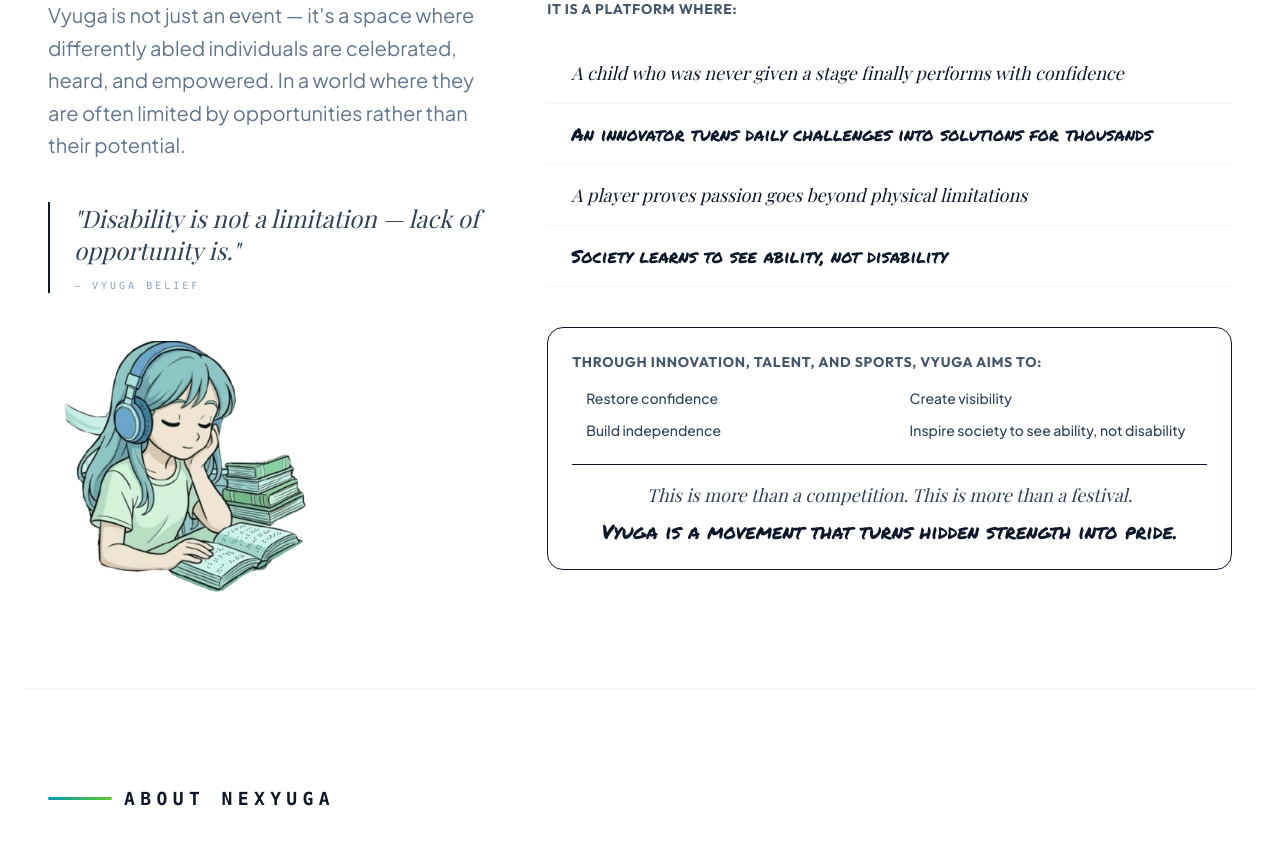
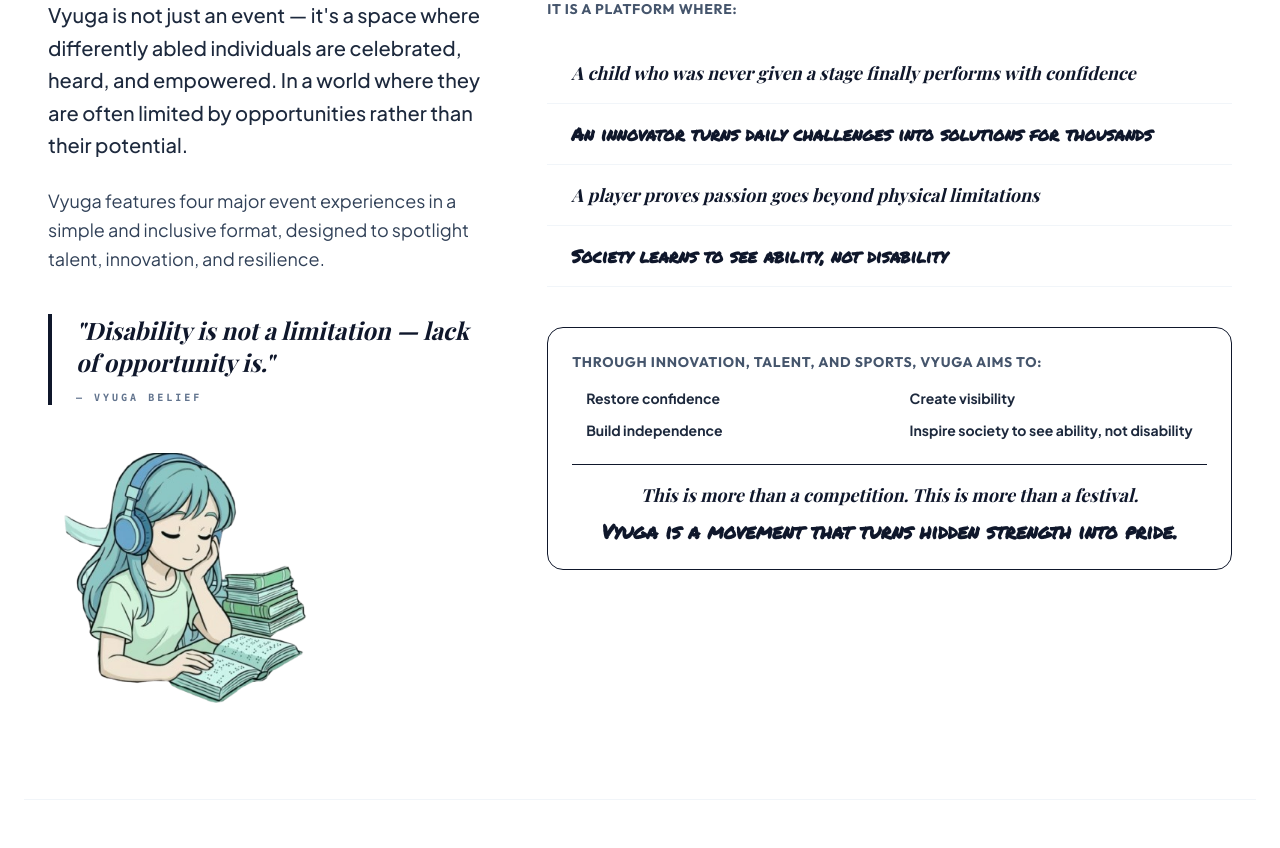
Before and after one commit to Mithunp123/Vyuga, a React (Vite) app in the folder frontend/: page /about in a window 1280 px wide. Shown: the part 1900-2748 px from the top of the page. Built offline with nearby package versions, Linux system fonts and the light colour scheme; a web font is replaced by a local one.

Commit message:
event exp

```diff
--- a/frontend/src/components/About.jsx
+++ b/frontend/src/components/About.jsx
@@ -72,6 +72,29 @@ const aims = [
   'Create visibility',
   'Build independence',
   'Inspire society to see ability, not disability'
+]
+
+const eventsList = [
+  {
+    title: "Innovation Fest for Differently Abled",
+    description: "Where students solve real disability-related problem statements in teams and build practical solutions.",
+    color: "text-brand-cyan"
+  },
+  {
+    title: "Innovation Fest by Differently Abled",
+    description: "An open challenge for disabled innovators and teams to present impactful ideas aligned with social goals.",
+    color: "text-brand-lime"
+  },
+  {
+    title: "Special Talent Utsav",
+    description: "A performance platform where schools and organizations nominate participants and top finalists showcase their talent on stage.",
+    color: "text-brand-cyan"
+  },
+  {
+    title: "Blind Cricket",
+    description: "A tournament for adults with disabilities where teams compete for prizes and a championship trophy.",
+    color: "text-brand-lime"
+  }
 ]
 
 export default function About() {
@@ -268,38 +291,30 @@ export default function About() {
 
           {/* Two-column text + feature list — no boxes */}
           <div className="mt-16 grid gap-16 lg:grid-cols-5">
-            <motion.div
-              initial={{ opacity: 0, y: 20 }}
-              whileInView={{ opacity: 1, y: 0 }}
-              viewport={{ once: true }}
-              transition={{ duration: 0.6, delay: 0.3 }}
+            <div
               className="lg:col-span-2"
             >
-              <p className="text-lg leading-relaxed text-slate-500 sm:text-xl">
+              <p className="text-lg leading-relaxed text-slate-800 font-medium sm:text-xl">
                 Vyuga is not just an event — it's a space where differently abled individuals are celebrated, heard, and empowered.
                 In a world where they are often limited by opportunities rather than their potential.
               </p>
 
-              <motion.blockquote
-                initial={{ opacity: 0, x: -20 }}
-                whileInView={{ opacity: 1, x: 0 }}
-                viewport={{ once: true }}
-                transition={{ duration: 0.6, delay: 0.5 }}
-                className="mt-10 border-l-2 border-brand-cyan/40 pl-6"
+              <p className="mt-6 text-base leading-relaxed text-slate-700 sm:text-lg">
+                Vyuga features four major event experiences in a simple and inclusive format, designed to spotlight talent, innovation, and resilience.
+              </p>
+
+              <blockquote
+                className="mt-10 border-l-4 border-brand-cyan pl-6"
               >
-                <p className="font-serif text-xl italic text-slate-700 sm:text-2xl">
+                <p className="font-serif text-xl italic text-slate-900 font-bold sm:text-2xl">
                   "Disability is not a limitation — lack of opportunity is."
                 </p>
-                <cite className="mt-3 block font-mono text-[10px] not-italic tracking-[0.3em] text-slate-400">
+                <cite className="mt-3 block font-mono text-[10px] not-italic tracking-[0.3em] text-slate-500 font-bold">
                   — VYUGA BELIEF
                 </cite>
-              </motion.blockquote>
+              </blockquote>
 
-              <motion.div
-                initial={{ opacity: 0, scale: 0.95 }}
-                whileInView={{ opacity: 1, scale: 1 }}
-                viewport={{ once: true }}
-                transition={{ duration: 0.7, delay: 0.6 }}
+              <div
                 className="mt-12 max-w-[280px]"
               >
                 <img
@@ -307,8 +322,8 @@ export default function About() {
                   alt="About Vyuga"
                   className="w-full h-auto object-contain"
                 />
-              </motion.div>
-            </motion.div>
+              </div>
+            </div>
 
             {/* Platform examples */}
             <div className="lg:col-span-3">
@@ -317,28 +332,20 @@ export default function About() {
               </p>
               <div className="space-y-0 mb-10">
                 {features.map((item, idx) => (
-                  <motion.div
+                  <div
                     key={item.text}
-                    initial={{ opacity: 0, x: 30 }}
-                    whileInView={{ opacity: 1, x: 0 }}
-                    viewport={{ once: true }}
-                    transition={{ duration: 0.5, delay: 0.3 + idx * 0.1 }}
                     className="group flex items-start gap-4 border-b border-slate-100 py-4 transition-colors hover:border-brand-cyan/30"
                   >
                     <span className="mt-2 h-2 w-2 shrink-0 rounded-full bg-brand-cyan" />
-                    <span className={`text-base sm:text-lg transition-all duration-500 ${item.accent} group-hover:translate-x-2`}>
+                    <span className={`text-base sm:text-lg transition-all duration-500 font-bold ${item.accent} group-hover:translate-x-2`}>
                       {item.text}
                     </span>
-                  </motion.div>
+                  </div>
                 ))}
               </div>
 
               {/* Mission statement */}
-              <motion.div
-                initial={{ opacity: 0, y: 20 }}
-                whileInView={{ opacity: 1, y: 0 }}
-                viewport={{ once: true }}
-                transition={{ duration: 0.6, delay: 0.7 }}
+              <div
                 className="rounded-2xl bg-gradient-to-br from-brand-cyan-light/20 to-brand-lime-light/20 p-6 border border-brand-cyan/10"
               >
                 <p className="font-display text-sm font-bold text-slate-600 uppercase tracking-wider mb-4">
@@ -348,21 +355,43 @@ export default function About() {
                   {aims.map((aim, idx) => (
                     <div key={aim} className="flex items-center gap-2">
                       <span className="h-1.5 w-1.5 rounded-full bg-brand-lime" />
-                      <span className="text-sm font-medium text-slate-700">{aim}</span>
+                      <span className="text-sm font-bold text-slate-800">{aim}</span>
                     </div>
                   ))}
                 </div>
                 <div className="mt-6 pt-4 border-t border-brand-cyan/20">
-                  <p className="font-serif text-lg italic text-slate-700 text-center">
+                  <p className="font-serif text-lg italic text-slate-900 font-bold text-center">
                     This is more than a competition. This is more than a festival.
                   </p>
-                  <p className="font-marker text-xl text-brand-cyan text-center mt-2">
+                  <p className="font-marker text-xl text-brand-cyan font-bold text-center mt-2">
                     Vyuga is a movement that turns hidden strength into pride.
                   </p>
                 </div>
-              </motion.div>
+              </div>
             </div>
           </div>
+        </div>
+      </div>
+
+      {/* ── EVENT DETAILS SECTION ── */}
+      <div className="relative mx-auto max-w-7xl px-4 py-12 sm:px-6 border-t border-slate-100">
+        <div className="flex items-center gap-3 mb-10">
+          <div className="gradient-line w-16" />
+          <span className="font-mono text-sm sm:text-lg font-semibold tracking-[0.3em] text-brand-cyan">EVENT EXPERIENCES</span>
+        </div>
+
+        <div className="grid gap-8 md:grid-cols-2">
+          {eventsList.map((event, index) => (
+             <div key={index} className="group relative bg-white p-6 rounded-2xl shadow-sm border border-slate-100 hover:shadow-md transition-all duration-300">
+                <div className="absolute top-0 left-0 w-1.5 h-full bg-gradient-to-b from-brand-cyan to-brand-lime rounded-l-2xl opacity-0 group-hover:opacity-100 transition-opacity duration-300" />
+                <h4 className={`font-display text-xl font-bold ${event.color} mb-3 uppercase tracking-wide`}>
+                  {event.title}
+                </h4>
+                <p className="text-slate-600 leading-relaxed font-medium">
+                  {event.description}
+                </p>
+             </div>
+          ))}
         </div>
       </div>
 
```
